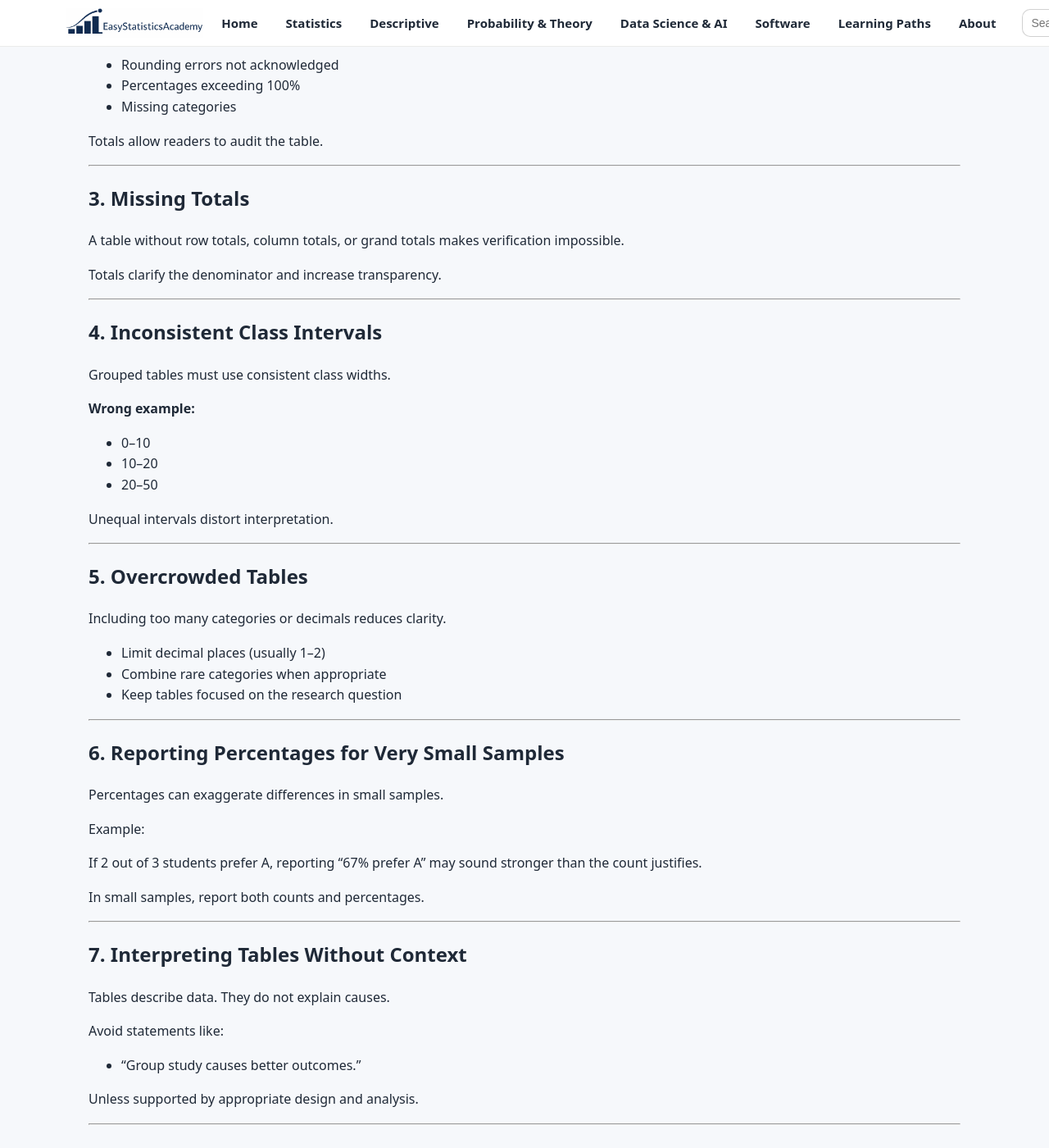
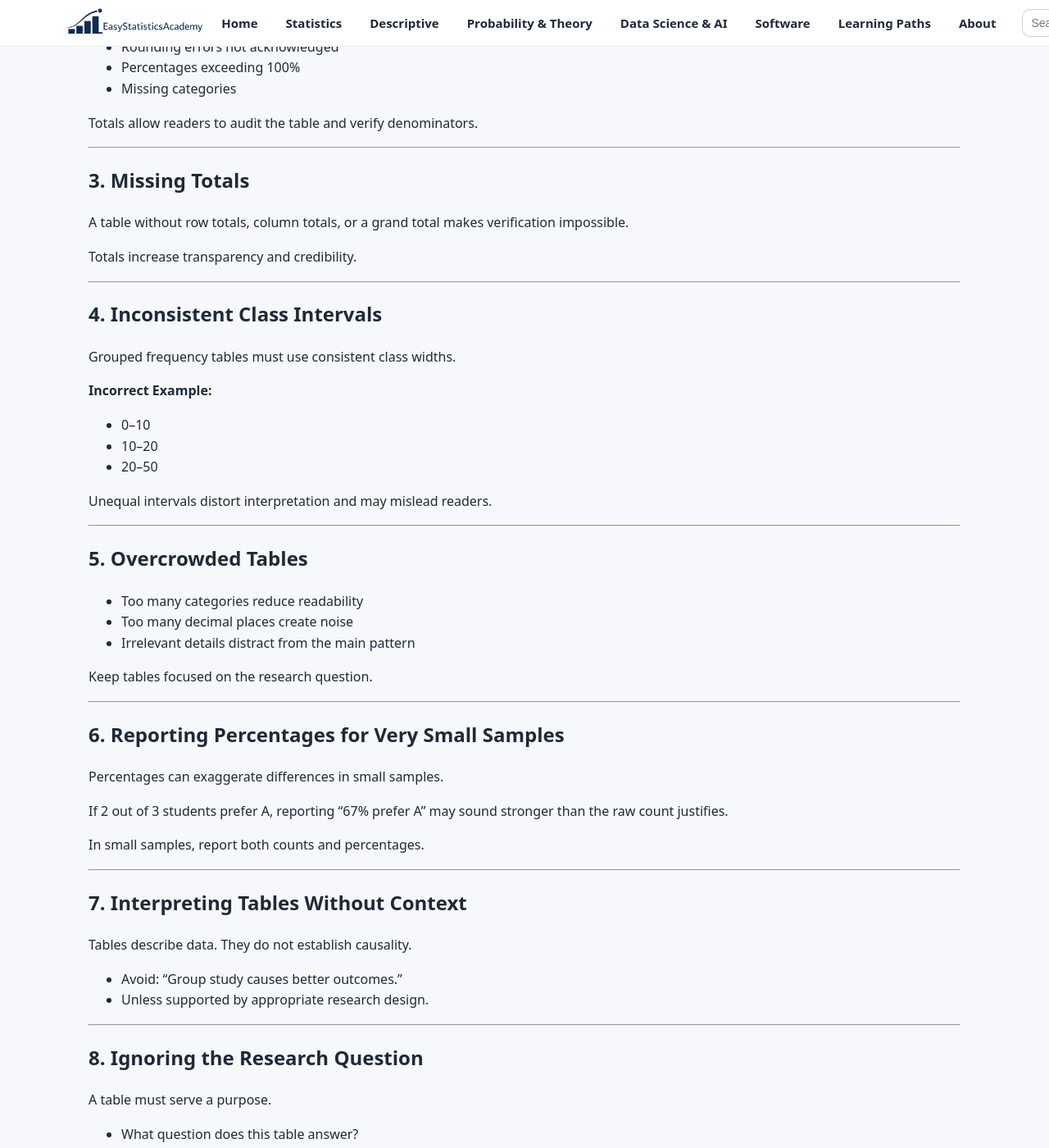
Before and after one commit to ammar-homaida-statistics/easystatisticsacademy, a Jekyll site: the page built from descriptive/tabular-summaries/common-table-mistakes/index.md, in a window 1280 px wide and 1400 px high, scrolled down 807 px. Shown: the whole window at 82% size. Built offline with Jekyll 4.4.1, drawn with Linux system fonts in a browser that asks for light colours; some of the changed text lies outside the part shown.

Commit message:
Update layout

```diff
--- a/descriptive/tabular-summaries/common-table-mistakes/index.md
+++ b/descriptive/tabular-summaries/common-table-mistakes/index.md
@@ -6,195 +6,175 @@
 sidebar: false
 ---
 
+<!-- Previous Button -->
+<section class="section section-slim">
+  <a class="btn btn-outline" href="/descriptive/tabular-summaries/standard-table-layout-and-reporting/">
+    ← Previous Lesson: Standard Table Layout & Reporting
+  </a>
+</section>
+
+<!-- UNDER CONSTRUCTION NOTICE -->
 <section class="section section-slim">
   <div class="callout" style="background:#fff4e5; border:2px solid #ff9800; padding:2rem; border-radius:12px;">
     <div class="callout-copy">
-      <h2 style="margin-top:0; color:#e65100;">
+      <h2 style="margin-top:0; color:#e65100; font-size:1.8rem;">
         🚧 Lesson Under Construction
       </h2>
-      <p style="margin:0;">
-        This lesson structure is finalized. Examples and software demonstrations will be added in future updates.
+      <p style="margin:0; font-size:1.05rem; color:#5d4037; line-height:1.6;">
+        Real datasets, software examples (SPSS, R, Python, Excel), and correction exercises will be added in future updates.
       </p>
     </div>
   </div>
 </section>
 
 <section class="section">
+  <div class="section-head">
+    <h1>Common Mistakes in Tabular Summaries</h1>
+    <p>
+      Well-constructed tables clarify data. Poorly constructed tables mislead—even when calculations are correct.
+      This lesson helps you identify and avoid the most common tabular errors.
+    </p>
+  </div>
 
-<h1>Lesson 8 — Common Mistakes in Tabular Summaries</h1>
+  <h2>1. Mixing Row % and Column % Without Indication</h2>
 
-<p class="lead">
-Well-constructed tables clarify data. Poorly constructed tables mislead—even when calculations are correct.
-This lesson helps you identify and avoid the most common tabular errors.
-</p>
+  <p>
+    One of the most frequent mistakes is reporting percentages without specifying the denominator.
+  </p>
 
-<hr>
+  <p><strong>Wrong:</strong> “60% prefer group study.” (60% of what?)</p>
+  <p><strong>Correct:</strong> “60% of male students prefer group study (row percentage).”</p>
 
-<h2>1. Mixing Row % and Column % Without Indication</h2>
+  <ul>
+    <li>Row percentages</li>
+    <li>Column percentages</li>
+    <li>Overall percentages</li>
+  </ul>
 
-<p>
-One of the most frequent mistakes is reporting percentages without specifying the denominator.
-</p>
+  <hr>
 
-<p><strong>Wrong:</strong> “60% prefer group study.” (60% of what?)</p>
+  <h2>2. Percentages That Do Not Sum Properly</h2>
 
-<p><strong>Correct:</strong> “60% of male students prefer group study (row percentage).”</p>
+  <ul>
+    <li>Rounding errors not acknowledged</li>
+    <li>Percentages exceeding 100%</li>
+    <li>Missing categories</li>
+  </ul>
 
-<p>
-Always indicate whether percentages are:
-</p>
+  <p>
+    Totals allow readers to audit the table and verify denominators.
+  </p>
 
-<ul>
-  <li>Row percentages</li>
-  <li>Column percentages</li>
-  <li>Overall percentages</li>
-</ul>
+  <hr>
 
-<hr>
+  <h2>3. Missing Totals</h2>
 
-<h2>2. Percentages That Do Not Sum Properly</h2>
+  <p>
+    A table without row totals, column totals, or a grand total makes verification impossible.
+  </p>
 
-<p>
-Common problems:
-</p>
+  <p>
+    Totals increase transparency and credibility.
+  </p>
 
-<ul>
-  <li>Rounding errors not acknowledged</li>
-  <li>Percentages exceeding 100%</li>
-  <li>Missing categories</li>
-</ul>
+  <hr>
 
-<p>
-Totals allow readers to audit the table.
-</p>
+  <h2>4. Inconsistent Class Intervals</h2>
 
-<hr>
+  <p>
+    Grouped frequency tables must use consistent class widths.
+  </p>
 
-<h2>3. Missing Totals</h2>
+  <p><strong>Incorrect Example:</strong></p>
 
-<p>
-A table without row totals, column totals, or grand totals makes verification impossible.
-</p>
+  <ul>
+    <li>0–10</li>
+    <li>10–20</li>
+    <li>20–50</li>
+  </ul>
 
-<p>
-Totals clarify the denominator and increase transparency.
-</p>
+  <p>
+    Unequal intervals distort interpretation and may mislead readers.
+  </p>
 
-<hr>
+  <hr>
 
-<h2>4. Inconsistent Class Intervals</h2>
+  <h2>5. Overcrowded Tables</h2>
 
-<p>
-Grouped tables must use consistent class widths.
-</p>
+  <ul>
+    <li>Too many categories reduce readability</li>
+    <li>Too many decimal places create noise</li>
+    <li>Irrelevant details distract from the main pattern</li>
+  </ul>
 
-<p><strong>Wrong example:</strong></p>
+  <p>
+    Keep tables focused on the research question.
+  </p>
 
-<ul>
-  <li>0–10</li>
-  <li>10–20</li>
-  <li>20–50</li>
-</ul>
+  <hr>
 
-<p>
-Unequal intervals distort interpretation.
-</p>
+  <h2>6. Reporting Percentages for Very Small Samples</h2>
 
-<hr>
+  <p>
+    Percentages can exaggerate differences in small samples.
+  </p>
 
-<h2>5. Overcrowded Tables</h2>
+  <p>
+    If 2 out of 3 students prefer A, reporting “67% prefer A” may sound stronger than the raw count justifies.
+  </p>
 
-<p>
-Including too many categories or decimals reduces clarity.
-</p>
+  <p>
+    In small samples, report both counts and percentages.
+  </p>
 
-<ul>
-  <li>Limit decimal places (usually 1–2)</li>
-  <li>Combine rare categories when appropriate</li>
-  <li>Keep tables focused on the research question</li>
-</ul>
+  <hr>
 
-<hr>
+  <h2>7. Interpreting Tables Without Context</h2>
 
-<h2>6. Reporting Percentages for Very Small Samples</h2>
+  <p>
+    Tables describe data. They do not establish causality.
+  </p>
 
-<p>
-Percentages can exaggerate differences in small samples.
-</p>
+  <ul>
+    <li>Avoid: “Group study causes better outcomes.”</li>
+    <li>Unless supported by appropriate research design.</li>
+  </ul>
 
-<p>
-Example:
-</p>
+  <hr>
 
-<p>
-If 2 out of 3 students prefer A, reporting “67% prefer A” may sound stronger than the count justifies.
-</p>
+  <h2>8. Ignoring the Research Question</h2>
 
-<p>
-In small samples, report both counts and percentages.
-</p>
+  <p>
+    A table must serve a purpose.
+  </p>
 
-<hr>
+  <ul>
+    <li>What question does this table answer?</li>
+    <li>Is the structure aligned with that question?</li>
+  </ul>
 
-<h2>7. Interpreting Tables Without Context</h2>
+  <hr>
 
-<p>
-Tables describe data. They do not explain causes.
-</p>
+  <h2>Summary</h2>
 
-<p>
-Avoid statements like:
-</p>
+  <p>
+    A correct table is not just mathematically accurate—it is conceptually clear, transparent, and aligned with the research objective.
+  </p>
 
-<ul>
-  <li>“Group study causes better outcomes.”</li>
-</ul>
-
-<p>
-Unless supported by appropriate design and analysis.
-</p>
-
-<hr>
-
-<h2>8. Ignoring the Research Question</h2>
-
-<p>
-A table must serve a purpose.
-</p>
-
-<p>
-Ask:
-</p>
-
-<ul>
-  <li>What question does this table answer?</li>
-  <li>Is the structure aligned with that question?</li>
-</ul>
-
-<hr>
-
-<h2>Summary</h2>
-
-<p>
-A correct table is not just mathematically accurate—it is conceptually clear, transparent, and aligned with the research objective.
-</p>
-
-<ul>
-  <li>Always specify denominators</li>
-  <li>Include totals</li>
-  <li>Keep structure consistent</li>
-  <li>Interpret responsibly</li>
-</ul>
+  <ul>
+    <li>Always specify denominators</li>
+    <li>Include totals</li>
+    <li>Keep structure consistent</li>
+    <li>Interpret responsibly</li>
+  </ul>
 
 </section>
 
+<!-- Return to Descriptive Home -->
 <section class="section section-slim">
-  <div class="callout">
-    <div class="callout-copy">
-      <a class="btn btn-outline" href="/descriptive/tabular-summaries/interpretation-and-reporting/">← Previous Lesson</a>
-      <a class="btn" href="/descriptive/center/">Next Block — Measures of Center →</a>
-    </div>
-  </div>
+  <a class="btn" href="/descriptive/">
+    Back to Descriptive Statistics →
+  </a>
 </section>
 
 <script>
```
